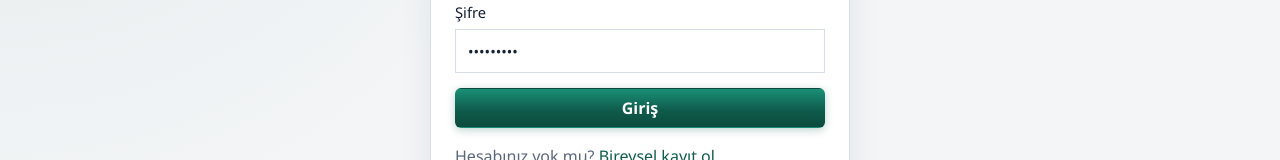
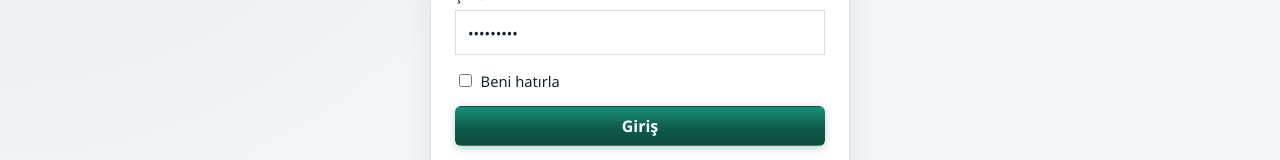
Before and after one commit to fdeniz07/BankApp, a React (Vite) app in the folder client/: page /login in a window 1280 px wide. Shown: the part 366-526 px from the top of the page. Built offline with nearby package versions, Linux system fonts and the light colour scheme; no server answers.

Commit message:
feat: Frontend built the "Remember Me" structure.

```diff
--- a/client/src/api/authApi.ts
+++ b/client/src/api/authApi.ts
@@ -6,10 +6,10 @@ import type {
 } from '../types/api'
 import { apiRequest } from './client'
 
-export function login(email: string, password: string) {
+export function login(email: string, password: string, rememberMe = false) {
   return apiRequest<LoggedResponse>('/api/Auth/login', {
     method: 'POST',
-    body: JSON.stringify({ email, password }),
+    body: JSON.stringify({ email, password, rememberMe }),
   })
 }
 
--- a/client/src/auth/AuthContext.tsx
+++ b/client/src/auth/AuthContext.tsx
@@ -17,6 +17,7 @@ import {
   readProfileOverride,
   saveProfileOverride,
   saveSession,
+  setRememberedEmail,
   type AuthUser,
   type CustomerCategory,
 } from './token'
@@ -32,18 +33,21 @@ interface AuthContextValue {
   isAuthenticated: boolean
   isStaff: boolean
   isManager: boolean
-  login: (email: string, password: string) => Promise<void>
+  login: (email: string, password: string, rememberMe?: boolean) => Promise<void>
   registerIndividual: (body: RegisterIndividualRequest) => Promise<RegisteredIndividualResponse>
   logout: () => void
   updateProfileLocal: (patch: ProfilePatch) => void
 }
 
-function applySession(response: {
-  accessToken: { token: string; expiration: string }
-  displayName?: string | null
-  customerCategory?: string | null
-}) {
-  saveSession(response.accessToken.token, response.accessToken.expiration)
+function applySession(
+  response: {
+    accessToken: { token: string; expiration: string }
+    displayName?: string | null
+    customerCategory?: string | null
+  },
+  persist: boolean,
+) {
+  saveSession(response.accessToken.token, response.accessToken.expiration, persist)
 
   const category =
     response.customerCategory === 'Individual' || response.customerCategory === 'Corporate'
@@ -95,9 +99,10 @@ export function AuthProvider({ children }: { children: ReactNode }) {
     // eslint-disable-next-line react-hooks/exhaustive-deps
   }, [user?.userId])
 
-  const login = useCallback(async (email: string, password: string) => {
-    const response = await loginApi(email, password)
-    applySession(response)
+  const login = useCallback(async (email: string, password: string, rememberMe = false) => {
+    const response = await loginApi(email, password, rememberMe)
+    applySession(response, rememberMe)
+    setRememberedEmail(rememberMe ? email.trim() : null)
     setUser(getAuthUser())
   }, [])
 
--- a/client/src/auth/token.ts
+++ b/client/src/auth/token.ts
@@ -1,6 +1,8 @@
 const TOKEN_KEY = 'bankapp.token'
 const EXP_KEY = 'bankapp.tokenExp'
 const PROFILE_OVERRIDE_KEY = 'bankapp.profileOverride'
+const REMEMBER_EMAIL_KEY = 'bankapp.rememberEmail'
+const PERSIST_FLAG_KEY = 'bankapp.sessionPersist'
 
 const ROLE_CLAIM = 'http://schemas.microsoft.com/ws/2008/06/identity/claims/role'
 /** .NET ClaimTypes.NameIdentifier (JWT) */
@@ -55,9 +57,16 @@ function claimValues(payload: Record<string, unknown>, key: string): string[] {
   return []
 }
 
+function activeStore(): Storage {
+  // Prefer the store that currently holds a token (session wins if both somehow set).
+  if (sessionStorage.getItem(TOKEN_KEY)) return sessionStorage
+  if (localStorage.getItem(TOKEN_KEY)) return localStorage
+  return localStorage.getItem(PERSIST_FLAG_KEY) === '1' ? localStorage : sessionStorage
+}
+
 export function readProfileOverride(): ProfileOverride | null {
   try {
-    const raw = localStorage.getItem(PROFILE_OVERRIDE_KEY)
+    const raw = activeStore().getItem(PROFILE_OVERRIDE_KEY)
     if (!raw) return null
     return JSON.parse(raw) as ProfileOverride
   } catch {
@@ -66,27 +75,43 @@ export function readProfileOverride(): ProfileOverride | null {
 }
 
 export function saveProfileOverride(override: ProfileOverride) {
-  localStorage.setItem(PROFILE_OVERRIDE_KEY, JSON.stringify(override))
+  activeStore().setItem(PROFILE_OVERRIDE_KEY, JSON.stringify(override))
 }
 
 export function clearProfileOverride() {
+  sessionStorage.removeItem(PROFILE_OVERRIDE_KEY)
   localStorage.removeItem(PROFILE_OVERRIDE_KEY)
 }
 
-export function saveSession(token: string, expiration: string) {
-  localStorage.setItem(TOKEN_KEY, token)
-  localStorage.setItem(EXP_KEY, expiration)
-  clearProfileOverride()
+export function saveSession(token: string, expiration: string, persist: boolean) {
+  clearSession()
+  const store = persist ? localStorage : sessionStorage
+  store.setItem(TOKEN_KEY, token)
+  store.setItem(EXP_KEY, expiration)
+  if (persist) localStorage.setItem(PERSIST_FLAG_KEY, '1')
+  else localStorage.removeItem(PERSIST_FLAG_KEY)
 }
 
 export function clearSession() {
+  sessionStorage.removeItem(TOKEN_KEY)
+  sessionStorage.removeItem(EXP_KEY)
   localStorage.removeItem(TOKEN_KEY)
   localStorage.removeItem(EXP_KEY)
+  localStorage.removeItem(PERSIST_FLAG_KEY)
   clearProfileOverride()
 }
 
 export function getToken(): string | null {
-  return localStorage.getItem(TOKEN_KEY)
+  return sessionStorage.getItem(TOKEN_KEY) ?? localStorage.getItem(TOKEN_KEY)
+}
+
+export function getRememberedEmail(): string | null {
+  return localStorage.getItem(REMEMBER_EMAIL_KEY)
+}
+
+export function setRememberedEmail(email: string | null) {
+  if (email) localStorage.setItem(REMEMBER_EMAIL_KEY, email)
+  else localStorage.removeItem(REMEMBER_EMAIL_KEY)
 }
 
 export function getAuthUser(): AuthUser | null {
--- a/client/src/locales/de/common.json
+++ b/client/src/locales/de/common.json
@@ -91,6 +91,7 @@
     "hintStaff": "Personal: staff@bank.local | staff.tr@ | staff.en@ | staff.de@ / Staff123!",
     "hintManager": "Manager: manager@bank.local / Manager123!",
     "hintCustomer": "Kunde: customer@bank.local | customer.tr@ | customer.en@ | customer.de@ / Customer123!",
+    "rememberMe": "Angemeldet bleiben",
     "error": "Anmeldung fehlgeschlagen. Bitte prüfen Sie Ihre Daten."
   },
   "register": {
--- a/client/src/locales/en/common.json
+++ b/client/src/locales/en/common.json
@@ -91,6 +91,7 @@
     "hintStaff": "Staff: staff@bank.local | staff.tr@ | staff.en@ | staff.de@ / Staff123!",
     "hintManager": "Manager: manager@bank.local / Manager123!",
     "hintCustomer": "Customer: customer@bank.local | customer.tr@ | customer.en@ | customer.de@ / Customer123!",
+    "rememberMe": "Remember me",
     "error": "Sign-in failed. Check your credentials."
   },
   "register": {
--- a/client/src/locales/tr/common.json
+++ b/client/src/locales/tr/common.json
@@ -91,6 +91,7 @@
     "hintStaff": "Personel: staff@bank.local | staff.tr@ | staff.en@ | staff.de@ / Staff123!",
     "hintManager": "Yönetici: manager@bank.local / Manager123!",
     "hintCustomer": "Müşteri: customer@bank.local | customer.tr@ | customer.en@ | customer.de@ / Customer123!",
+    "rememberMe": "Beni hatırla",
     "error": "Giriş başarısız. Bilgilerinizi kontrol edin."
   },
   "register": {
--- a/client/src/pages/LoginPage.tsx
+++ b/client/src/pages/LoginPage.tsx
@@ -2,15 +2,20 @@ import { useState, type FormEvent } from 'react'
 import { Link, Navigate, useNavigate } from 'react-router-dom'
 import { useTranslation } from 'react-i18next'
 import { useAuth } from '../auth/AuthContext'
+import { getRememberedEmail } from '../auth/token'
 import { LanguageSwitcher } from '../components/LanguageSwitcher'
 import { mapApiError } from '../utils/mapApiError'
+
+const DEFAULT_EMAIL = 'staff@bank.local'
 
 export function LoginPage() {
   const { t } = useTranslation()
   const { login, isAuthenticated } = useAuth()
   const navigate = useNavigate()
-  const [email, setEmail] = useState('staff@bank.local')
-  const [password, setPassword] = useState('Staff123!')
+  const remembered = getRememberedEmail()
+  const [email, setEmail] = useState(remembered || DEFAULT_EMAIL)
+  const [password, setPassword] = useState(remembered ? '' : 'Staff123!')
+  const [rememberMe, setRememberMe] = useState(!!remembered)
   const [error, setError] = useState<string | null>(null)
   const [loading, setLoading] = useState(false)
 
@@ -21,7 +26,7 @@ export function LoginPage() {
     setError(null)
     setLoading(true)
     try {
-      await login(email, password)
+      await login(email, password, rememberMe)
       navigate('/applications', { replace: true })
     } catch (err) {
       const mapped = mapApiError(err, t)
@@ -61,6 +66,14 @@ export function LoginPage() {
               autoComplete="current-password"
             />
           </label>
+          <label className="checkbox-row">
+            <input
+              type="checkbox"
+              checked={rememberMe}
+              onChange={(e) => setRememberMe(e.target.checked)}
+            />
+            <span>{t('login.rememberMe')}</span>
+          </label>
           {error && <p className="error-text">{error}</p>}
           <button type="submit" className="btn primary" disabled={loading}>
             {loading ? t('common.loading') : t('login.submit')}
```
